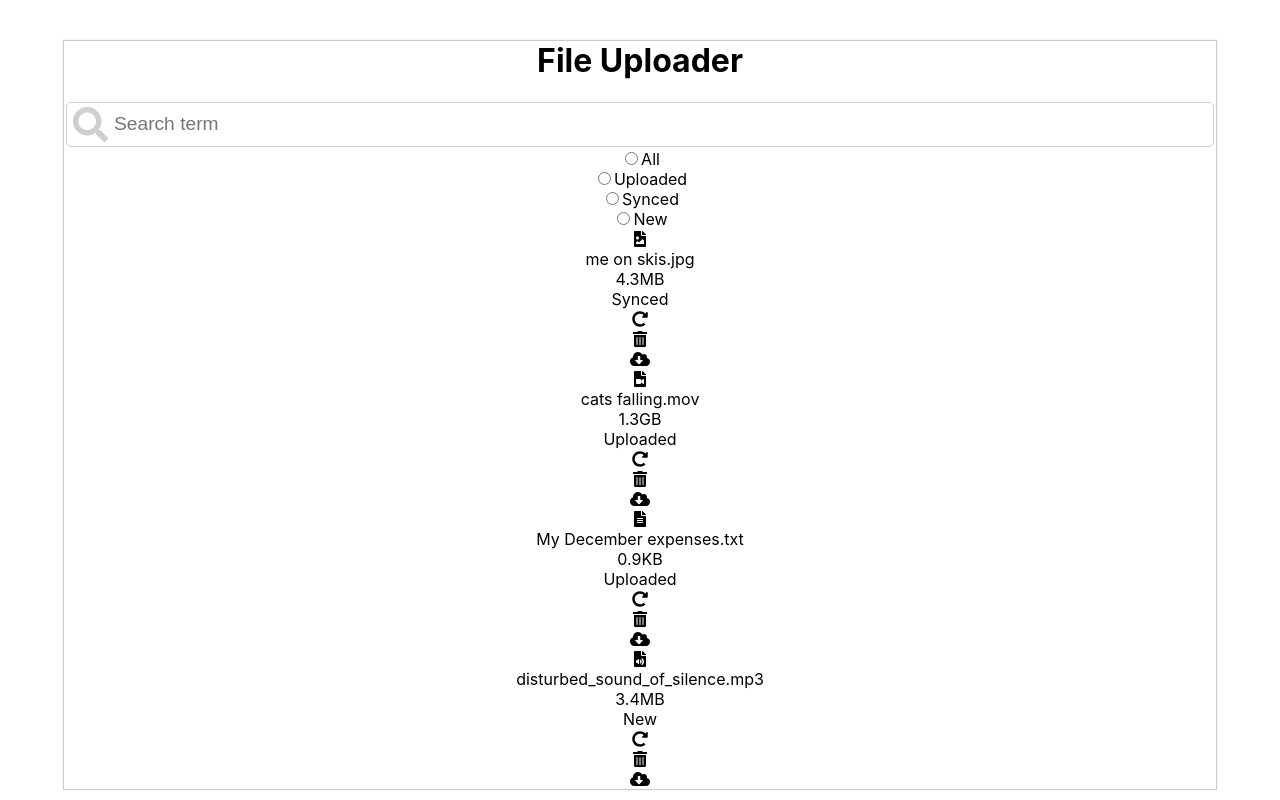
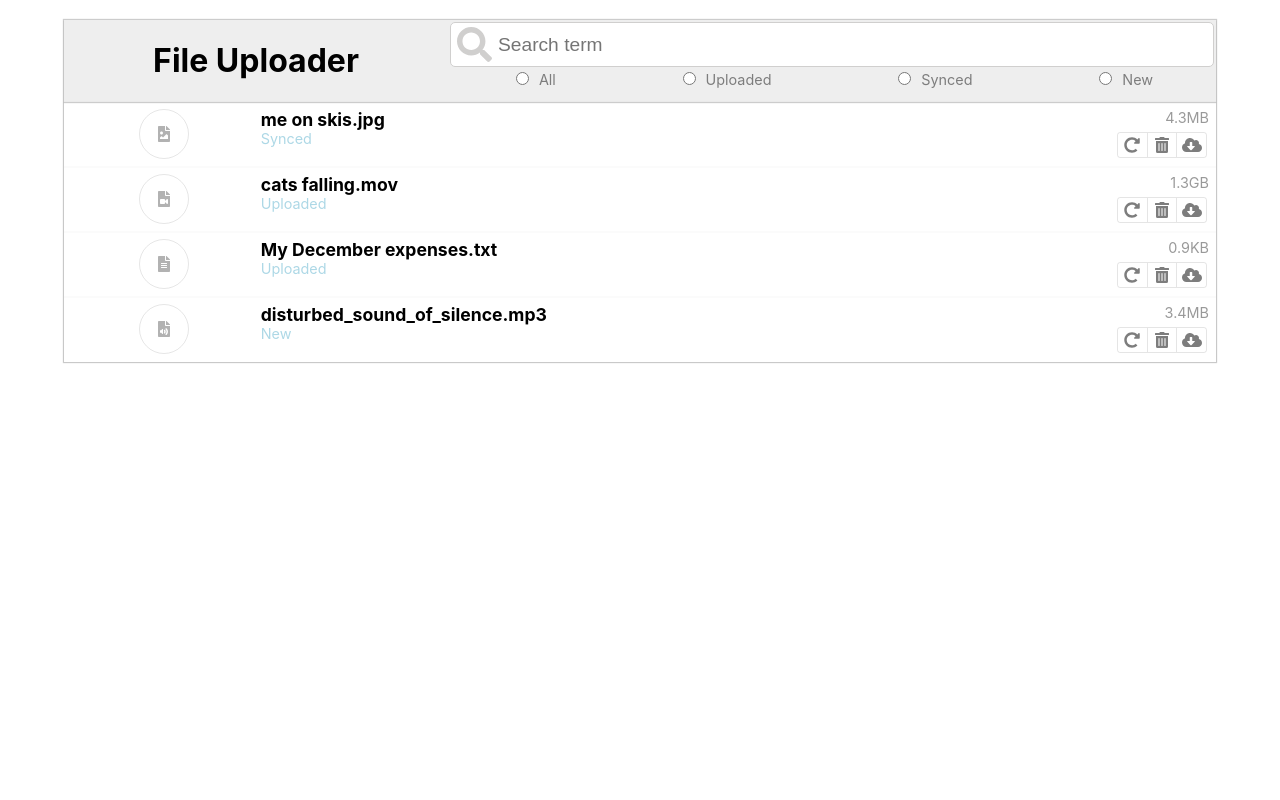
Before and after one commit to john-azzaro/Study-React-Application-Composition, a React (Create React App) app in the folder fileuploader/: page / in a window 1280 px wide. Built offline with nearby package versions, Linux system fonts and the light colour scheme.

Commit message:
CSS additions and modifications

```diff
--- a/fileuploader/src/FilterOptions/FilterOptions.css
+++ b/fileuploader/src/FilterOptions/FilterOptions.css
@@ -0,0 +1,15 @@
+.FilterOptions {
+  display: flex;
+  flex-direction: row;
+  justify-content: space-around;
+  font-size: 0.9em;
+  margin: 2px;
+}
+
+.FilterOptions__option input{
+  margin-right: 10px;
+}
+
+.FilterOptions__option label {
+  color: #7D7D7D;
+}
--- a/fileuploader/src/FilterableList/FilterableList.css
+++ b/fileuploader/src/FilterableList/FilterableList.css
@@ -0,0 +1,41 @@
+.ControlBar {
+  display: flex;
+  flex-direction: row;
+  border: solid 1px rgba(0,0,0,0.1);
+  width: 90px;
+  justify-content: space-between;
+  border-radius: 3px;
+  margin: 2px;
+  color: #7D7D7D;
+}
+
+.ControlBar__btn {
+  flex: 1;
+  padding: 2px;
+}
+
+.ControlBar__btn:last-child {
+  border-left: solid 1px rgba(0,0,0,0.1);
+}
+
+.ControlBar__btn:first-child {
+  border-right: solid 1px rgba(0,0,0,0.1);
+}
+
+.ControlBar__btn:hover, .ControlBar__btn:focus {
+  color: #212529;
+  text-decoration: none;
+}
+
+.ControlBar__btn:focus, .ControlBar__btn.focus {
+  outline: 0;
+  box-shadow: 0 0 0 0.2rem rgba(0, 123, 255, 0.25);
+}
+
+.ControlBar__btn.disabled, .ControlBar__btn:disabled {
+  opacity: 0.65;
+}
+
+.ControlBar__btn:not(:disabled):not(.disabled) {
+  cursor: pointer;
+}
--- a/fileuploader/src/ListItem/ListItem.css
+++ b/fileuploader/src/ListItem/ListItem.css
@@ -0,0 +1,59 @@
+.ListItem {
+  box-shadow: 0 0 1px 0 rgba(0,0,0,0.1);
+  display: flex;
+  justify-content: space-between;
+  padding: 5px;
+}
+
+.ListItem__icon {
+  flex: 1;
+  display: flex;
+  justify-content: center;
+  align-items: center;
+}
+
+.ListItem__circle {
+  border-radius: 50%;
+  border: 1px solid rgba(0,0,0,0.1);
+  width: 50px;
+  height: 50px;
+  display: flex;
+  justify-content: center;
+  align-items: center;
+  color: rgba(0,0,0,0.3);
+}
+
+.ListItem__content {
+  flex: 5;
+  padding: 2px;
+}
+
+.ListItem__heading {
+  display: flex;
+}
+
+.ListItem__title {
+  flex: 4;
+  font-size: 1.1em;
+  font-weight: bold;
+  text-align: left;
+}
+
+.ListItem__size {
+  flex: 1;
+  font-size: 0.9em;
+  color: rgba(0,0,0,0.4);
+  text-align: right;
+}
+
+.ListItem__actions {
+  display: flex;
+  justify-content: space-between;
+}
+
+.ListItem__status {
+  flex: 1;
+  font-size: 0.9em;
+  color: lightblue;
+  text-align: left;
+}
--- a/fileuploader/src/SearchBar/SearchBar.css
+++ b/fileuploader/src/SearchBar/SearchBar.css
@@ -0,0 +1,15 @@
+.SearchBar {
+  display: flex;
+  justify-content: space-between;
+  width: 100%;
+  background: #EEEEEE;
+  box-shadow: 0 1px 1px 0 rgba(0,0,0,0.2);
+}
+
+.SearchBar__heading {
+  flex: 1;
+}
+
+.SearchBar__controls {
+  flex: 2;
+}
```
